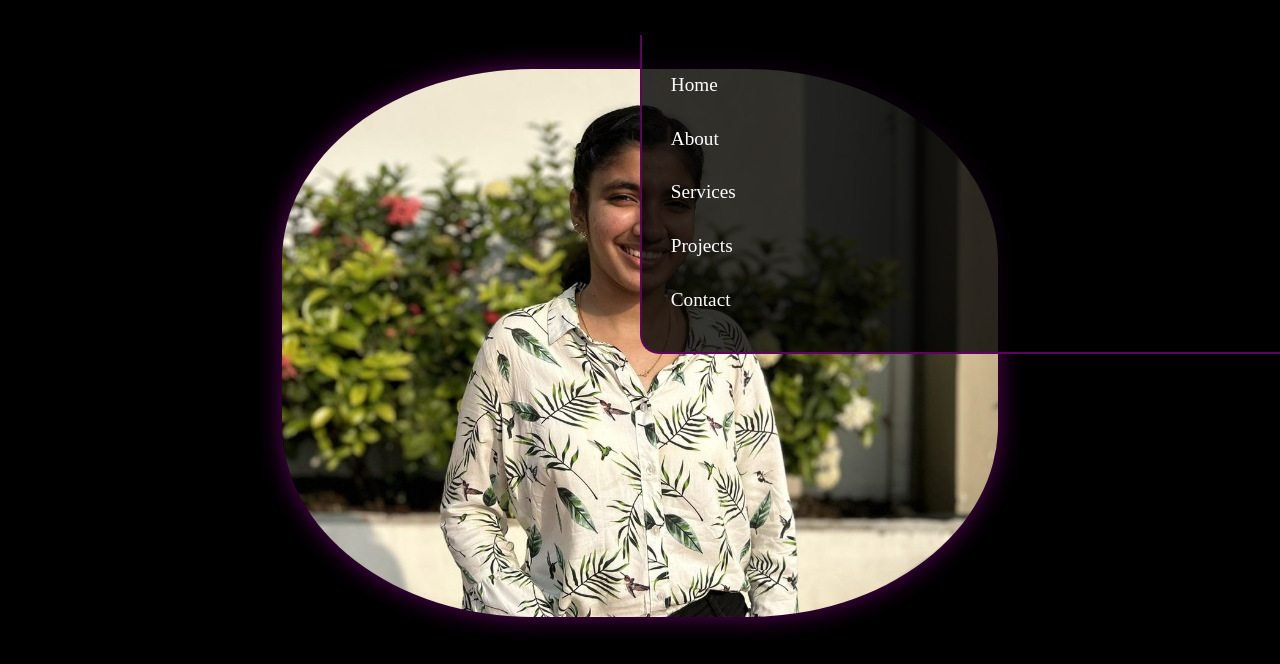
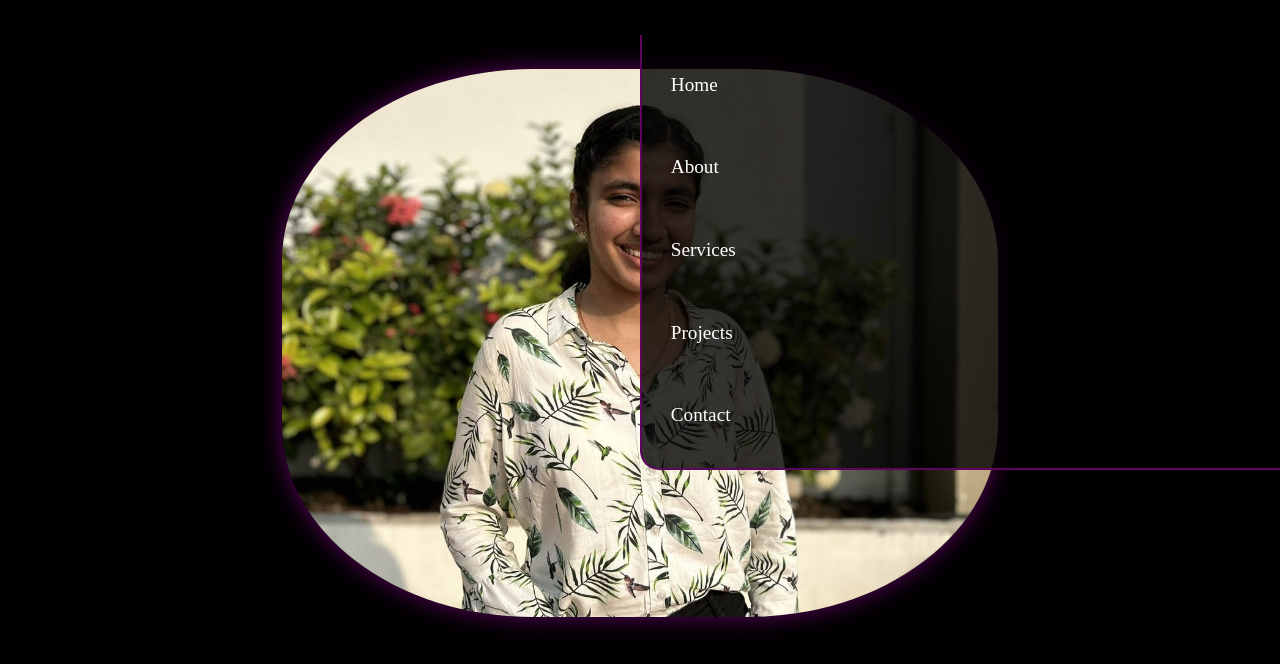
Before and after one commit to Gayatri-2810/gayatri-portfolio, a plain HTML site: page index.html in a window 1280 px wide. Both pictures are taken after a click on the icon 1071 px from the left and 55 px from the top of the page. Shown: the part 75-739 px from the top of the page. Drawn offline with nearby package versions, Linux system fonts and the light colour scheme.

Commit message:
Update style.css

```diff
--- a/style.css
+++ b/style.css
@@ -399,6 +399,9 @@ section{
         display: block;
     }
     .navbar{
+        display:none;
+        flex-direction: column;
+        z-index:999;
         position: absolute;
         top: 100%;
         right: 0;
@@ -409,15 +412,17 @@ section{
         border-left: 2px solid var(--main-colour);
         border-bottom: 2px solid var(--main-colour);
     }
+     .navbar.active{
+        display: flex;
+    }
+
     .navbar a{
         display: block;
         font-size: 2rem;
         margin: 3rem 0;
         color: var(--text-colour);
     }
-    .navbar.active{
-        display: block;
-    }
+
     .gradient-btn{
         display: none;
     }
```
